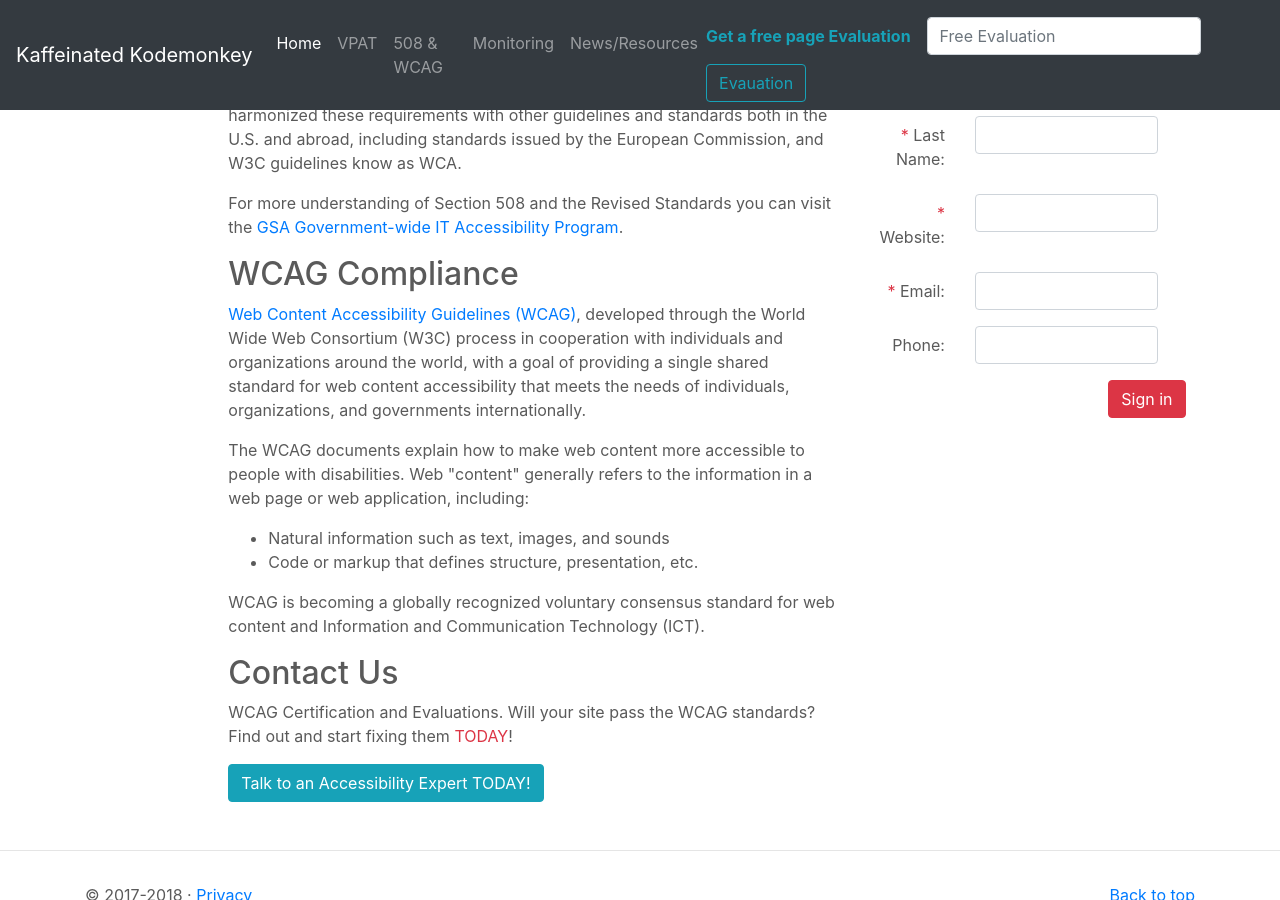
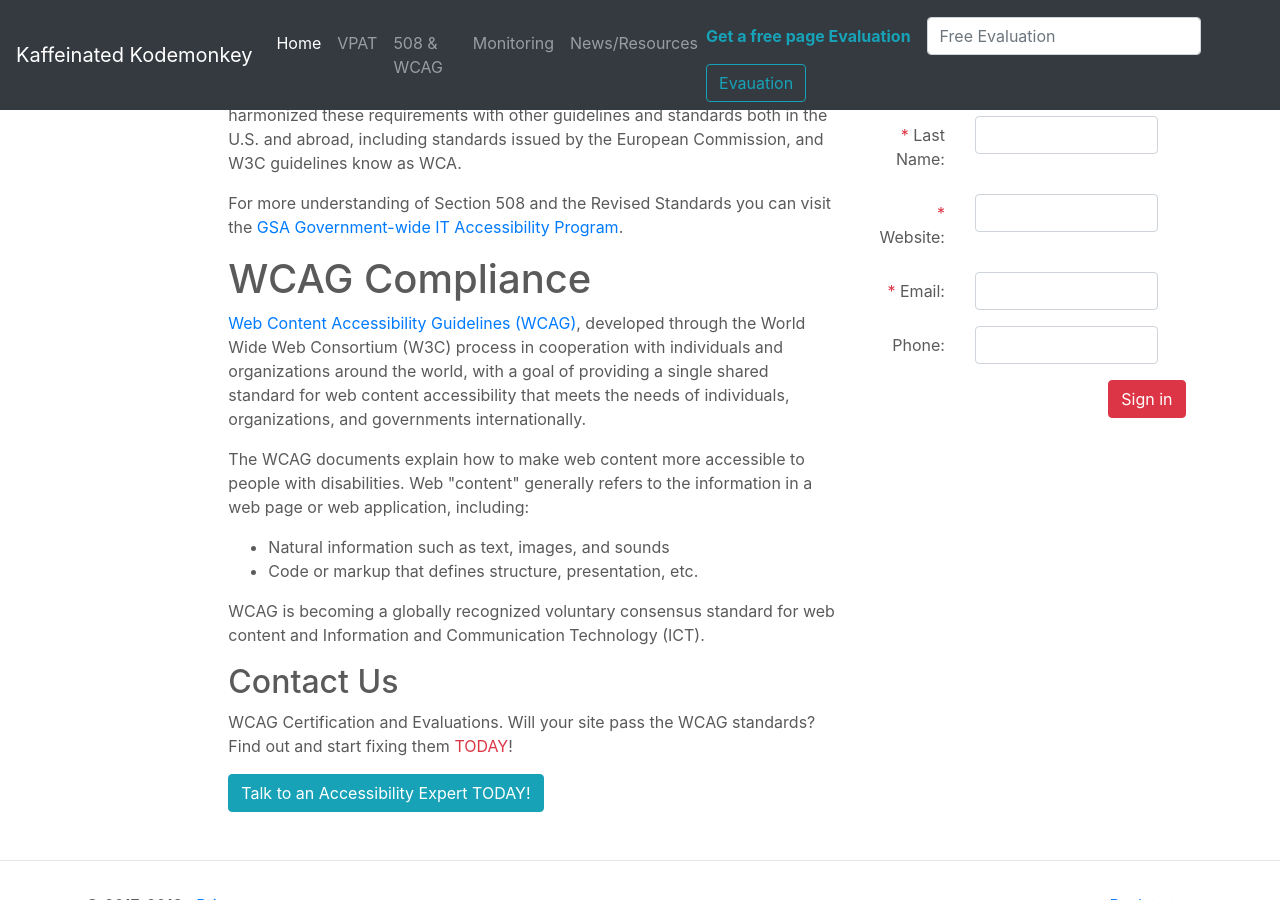
Before and after one commit to Kaffeianted-Kodemonkey/VPAT-Compliant, a Jekyll site: the page built from 508.html, in a window 1280 px wide and 900 px high, scrolled down 684 px. Built offline with Jekyll 4.4.1, drawn with Linux system fonts in a browser that asks for light colours; comment, search, counter and statistics services are not loaded.

```diff
--- a/508.html
+++ b/508.html
@@ -27,7 +27,7 @@ W3C guidelines know as WCA.</p>
 <p>For more understanding of Section 508 and the Revised Standards you can visit the <a href="https://www.section508.gov/manage/laws-and-policies" target="_blank">GSA
 Government-wide IT Accessibility Program</a>.</p>
 
-<h2>WCAG Compliance</h2>
+<h1>WCAG Compliance</h1>
 
 <p><a href="https://www.w3.org/WAI/standards-guidelines/wcag/" target="_blank">Web Content Accessibility Guidelines (WCAG)</a>, developed through the World Wide Web Consortium (W3C) process in cooperation with individuals and
 organizations around the world, with a goal of providing a single shared standard for web content accessibility that meets the needs of individuals,
```
